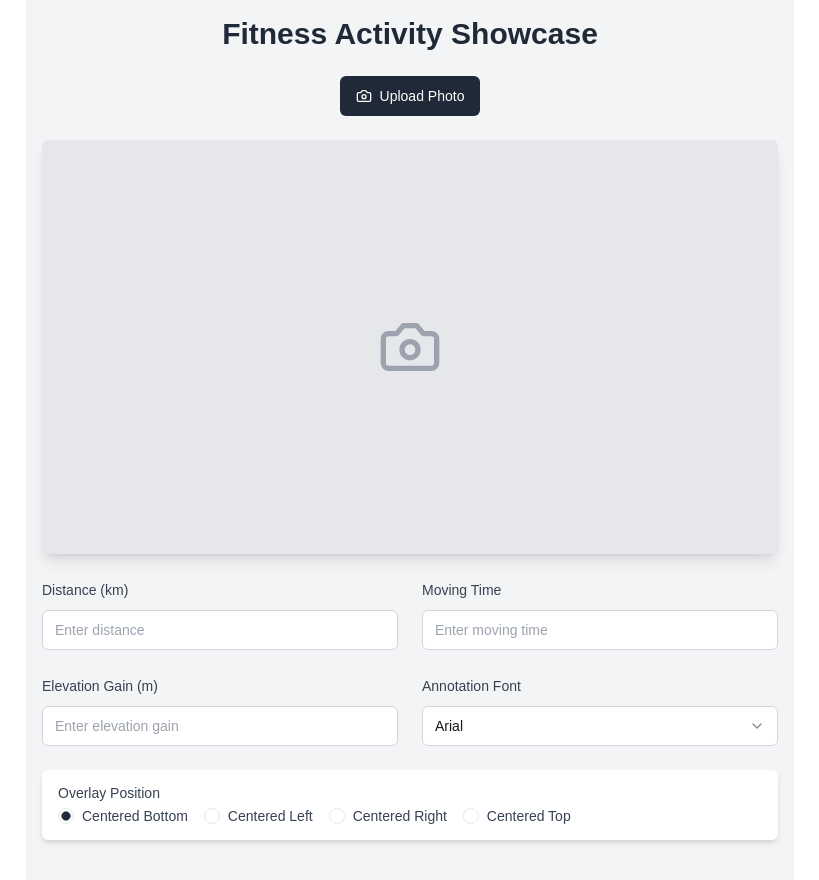
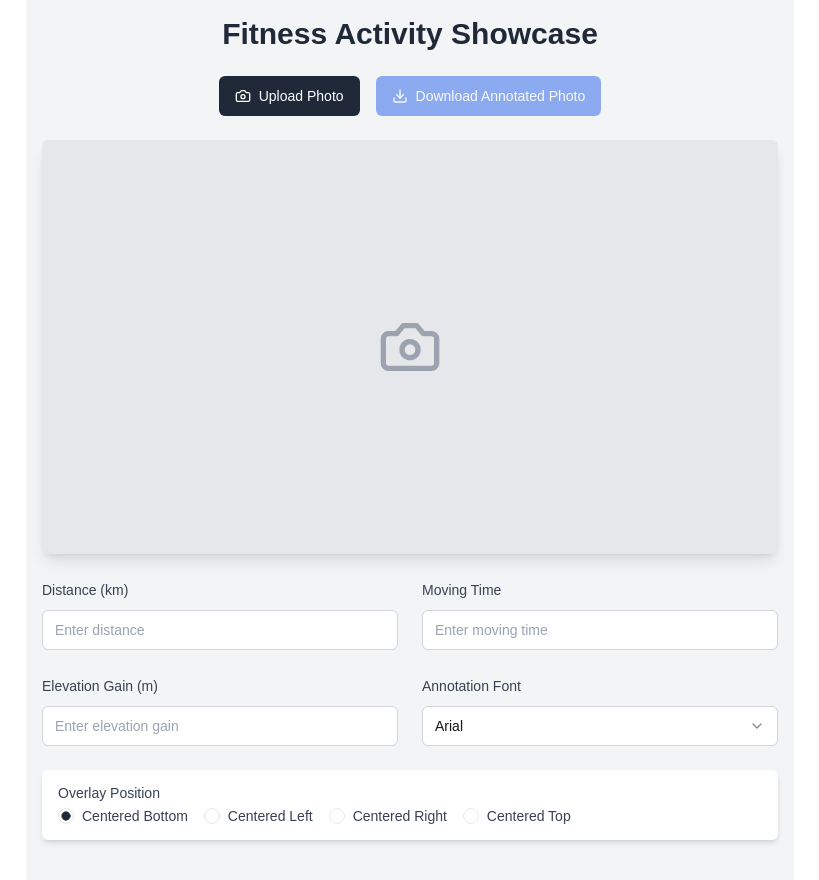
Before and after one commit to hoangquochung1110/xtrava, a Next.js app: page / in a window 1280 px wide. Shown: the whole page, without its empty margins (230-1049 px from the left). Built offline with nearby package versions, Linux system fonts and the light colour scheme.

Commit message:
Add Download button

```diff
--- a/app/page.tsx
+++ b/app/page.tsx
@@ -1,6 +1,6 @@
 'use client'
 
-import React, { useState, useRef, ChangeEvent } from 'react'
+import React, { useState, useRef, ChangeEvent, useCallback } from 'react'
 import Image from 'next/image'
 import Resizer from 'react-image-file-resizer'
 import { Button } from "@/components/ui/button"
@@ -14,7 +14,7 @@ import {
   SelectValue,
 } from "@/components/ui/select"
 import { RadioGroup, RadioGroupItem } from "@/components/ui/radio-group"
-import { Camera, Clock, Mountain, Ruler } from 'lucide-react'
+import { Camera, Clock, Download, Mountain, Ruler } from 'lucide-react'
 
 const fontOptions = [
   { value: 'arial', label: 'Arial' },
@@ -41,6 +41,7 @@ export default function Component() {
   const [imagePosition, setImagePosition] = useState({ x: 0, y: 0 })
   const fileInputRef = useRef<HTMLInputElement>(null)
   const imageRef = useRef<HTMLDivElement>(null)
+  const canvasRef = useRef<HTMLCanvasElement>(null)
   const isDragging = useRef(false)
   const dragStart = useRef({ x: 0, y: 0 })
 
@@ -99,14 +100,106 @@ export default function Component() {
     isDragging.current = false
   }
 
+  const downloadImage = useCallback(() => {
+    if (!image || !canvasRef.current) return
+
+    const canvas = canvasRef.current
+    const ctx = canvas.getContext('2d')
+    if (!ctx) return
+
+    const img = new window.Image()
+    img.onload = () => {
+      // Set canvas size to match the image
+      canvas.width = img.width
+      canvas.height = img.height
+
+      // Draw the image
+      ctx.drawImage(img, 0, 0)
+
+      // Set up the overlay style
+      ctx.fillStyle = 'rgba(0, 0, 0, 0.7)'
+      ctx.font = `16px ${selectedFont}`
+      ctx.textBaseline = 'top'
+
+      // Calculate overlay position and size
+      let overlayX, overlayY, overlayWidth, overlayHeight
+      const padding = 20
+      const lineHeight = 24
+      const textHeight = 3 * lineHeight
+
+      switch (overlayPosition) {
+        case 'bottom':
+          overlayWidth = canvas.width - 2 * padding
+          overlayHeight = textHeight + 2 * padding
+          overlayX = padding
+          overlayY = canvas.height - overlayHeight - padding
+          break
+        case 'top':
+          overlayWidth = canvas.width - 2 * padding
+          overlayHeight = textHeight + 2 * padding
+          overlayX = padding
+          overlayY = padding
+          break
+        case 'left':
+          overlayWidth = canvas.width / 4
+          overlayHeight = canvas.height - 2 * padding
+          overlayX = padding
+          overlayY = padding
+          break
+        case 'right':
+          overlayWidth = canvas.width / 4
+          overlayHeight = canvas.height - 2 * padding
+          overlayX = canvas.width - overlayWidth - padding
+          overlayY = padding
+          break
+        default:
+          overlayWidth = canvas.width - 2 * padding
+          overlayHeight = textHeight + 2 * padding
+          overlayX = padding
+          overlayY = canvas.height - overlayHeight - padding
+      }
+
+      // Draw the overlay background
+      ctx.fillRect(overlayX, overlayY, overlayWidth, overlayHeight)
+
+      // Draw the text
+      ctx.fillStyle = 'white'
+      ctx.shadowColor = 'black'
+      ctx.shadowBlur = 4
+      ctx.shadowOffsetX = 0
+      ctx.shadowOffsetY = 0
+
+      const textX = overlayX + padding
+      let textY = overlayY + padding
+
+      ctx.fillText(`Distance: ${distance} km`, textX, textY)
+      textY += lineHeight
+      ctx.fillText(`Moving Time: ${movingTime}`, textX, textY)
+      textY += lineHeight
+      ctx.fillText(`Elevation Gain: ${elevationGain} m`, textX, textY)
+
+      // Create download link
+      const dataUrl = canvas.toDataURL('image/jpeg')
+      const link = document.createElement('a')
+      link.href = dataUrl
+      link.download = 'fitness_activity.jpg'
+      link.click()
+    }
+    img.src = image
+  }, [image, distance, movingTime, elevationGain, selectedFont, overlayPosition])
+
   return (
     <div className="container mx-auto p-4 max-w-3xl bg-gray-100 min-h-screen">
       <h1 className="text-3xl font-bold mb-6 text-center text-gray-800">Fitness Activity Showcase</h1>
 
-      <div className="mb-6 text-center">
+      <div className="mb-6 text-center space-x-4">
         <Button onClick={handleUpload} className="bg-gray-800 hover:bg-gray-700 text-white">
           <Camera className="mr-2 h-4 w-4" />
           Upload Photo
+        </Button>
+        <Button onClick={downloadImage} className="bg-blue-600 hover:bg-blue-700 text-white" disabled={!image}>
+          <Download className="mr-2 h-4 w-4" />
+          Download Annotated Photo
         </Button>
         <input
           type="file"
@@ -159,6 +252,8 @@ export default function Component() {
           </div>
         )}
       </div>
+
+      <canvas ref={canvasRef} className="hidden" />
 
       <div className="grid grid-cols-1 md:grid-cols-2 gap-6 mb-6">
         <div className="space-y-2">
```
